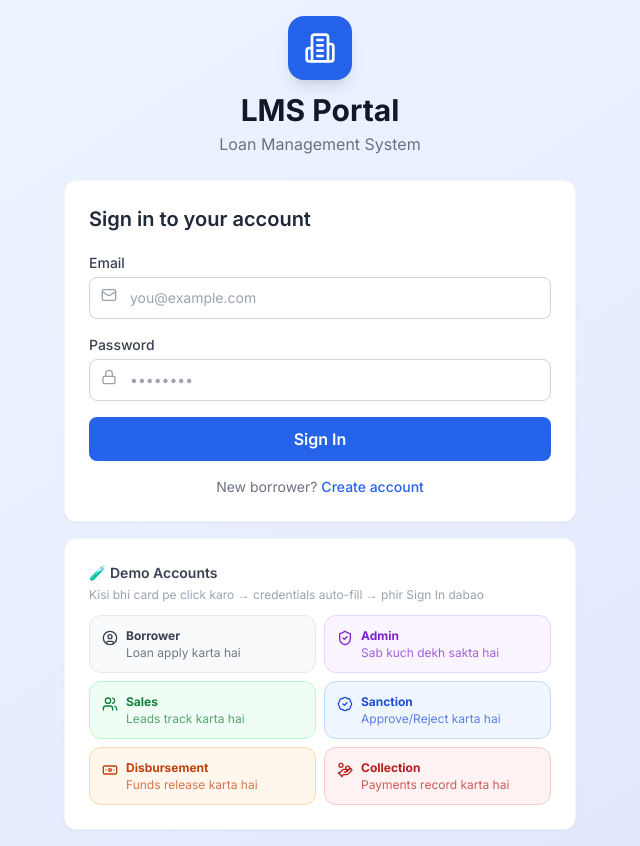
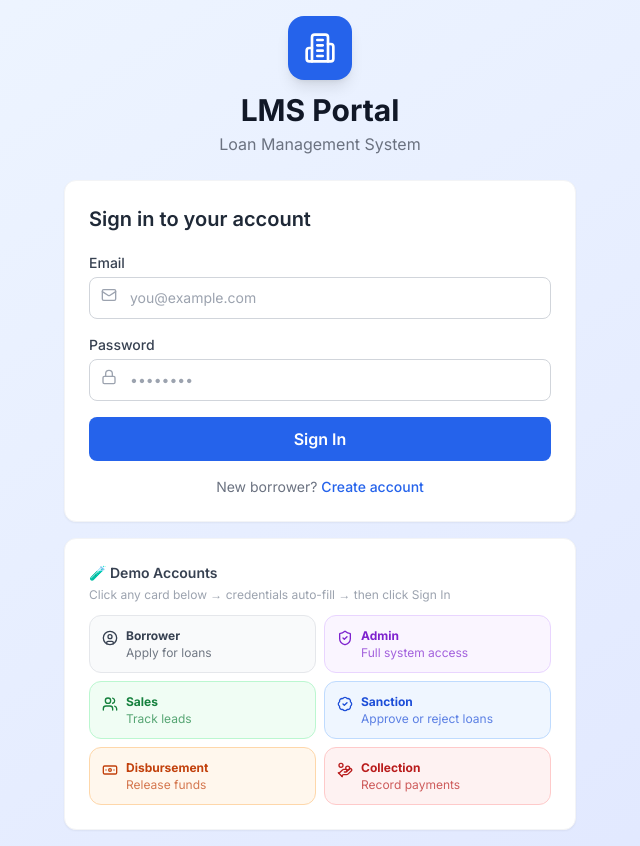
Before and after one commit to Supusha1244/LoanFlow-LMS, a Next.js app in the folder frontend/: page /auth/login in a window 1280 px wide. Shown: the whole page, without its empty margins (320-960 px from the left). Built offline with nearby package versions, Linux system fonts and the light colour scheme.

Commit message:
fix: login page

```diff
--- a/frontend/src/app/auth/login/page.tsx
+++ b/frontend/src/app/auth/login/page.tsx
@@ -19,12 +19,12 @@ function getRedirectPath(role: string): string {
 }
 
 const DEMO_USERS = [
-  { role: 'Borrower',     email: 'borrower@lms.com',    password: 'Borrower@123',    Icon: UserCircle,  color: 'bg-gray-50 text-gray-700 border-gray-200 hover:bg-gray-100',         desc: 'Loan apply karta hai' },
-  { role: 'Admin',        email: 'admin@lms.com',        password: 'Admin@123',        Icon: ShieldCheck, color: 'bg-purple-50 text-purple-700 border-purple-200 hover:bg-purple-100', desc: 'Sab kuch dekh sakta hai' },
-  { role: 'Sales',        email: 'sales@lms.com',        password: 'Sales@123',        Icon: Users,       color: 'bg-green-50 text-green-700 border-green-200 hover:bg-green-100',     desc: 'Leads track karta hai' },
-  { role: 'Sanction',     email: 'sanction@lms.com',     password: 'Sanction@123',     Icon: BadgeCheck,  color: 'bg-blue-50 text-blue-700 border-blue-200 hover:bg-blue-100',         desc: 'Approve/Reject karta hai' },
-  { role: 'Disbursement', email: 'disburse@lms.com',     password: 'Disburse@123',     Icon: Banknote,    color: 'bg-orange-50 text-orange-700 border-orange-200 hover:bg-orange-100', desc: 'Funds release karta hai' },
-  { role: 'Collection',   email: 'collection@lms.com',   password: 'Collection@123',   Icon: HandCoins,   color: 'bg-red-50 text-red-700 border-red-200 hover:bg-red-100',             desc: 'Payments record karta hai' },
+  { role: 'Borrower',     email: 'borrower@lms.com',    password: 'Borrower@123',    Icon: UserCircle,  color: 'bg-gray-50 text-gray-700 border-gray-200 hover:bg-gray-100',         desc: 'Apply for loans' },
+  { role: 'Admin',        email: 'admin@lms.com',        password: 'Admin@123',        Icon: ShieldCheck, color: 'bg-purple-50 text-purple-700 border-purple-200 hover:bg-purple-100', desc: 'Full system access' },
+  { role: 'Sales',        email: 'sales@lms.com',        password: 'Sales@123',        Icon: Users,       color: 'bg-green-50 text-green-700 border-green-200 hover:bg-green-100',     desc: 'Track leads' },
+  { role: 'Sanction',     email: 'sanction@lms.com',     password: 'Sanction@123',     Icon: BadgeCheck,  color: 'bg-blue-50 text-blue-700 border-blue-200 hover:bg-blue-100',         desc: 'Approve or reject loans' },
+  { role: 'Disbursement', email: 'disburse@lms.com',     password: 'Disburse@123',     Icon: Banknote,    color: 'bg-orange-50 text-orange-700 border-orange-200 hover:bg-orange-100', desc: 'Release funds' },
+  { role: 'Collection',   email: 'collection@lms.com',   password: 'Collection@123',   Icon: HandCoins,   color: 'bg-red-50 text-red-700 border-red-200 hover:bg-red-100',             desc: 'Record payments' },
 ];
 
 export default function LoginPage() {
@@ -56,7 +56,7 @@ export default function LoginPage() {
   const fillCredentials = (e: string, p: string) => {
     setEmail(e);
     setPassword(p);
-    toast('Credentials fill ho gaye! Ab Sign In dabao ✅', { icon: '👆' });
+    toast('Credentials filled! Click Sign In to continue ✅', { icon: '👆' });
   };
 
   return (
@@ -103,7 +103,7 @@ export default function LoginPage() {
 
         <div className="card">
           <p className="text-sm font-semibold text-gray-700 mb-1">🧪 Demo Accounts</p>
-          <p className="text-xs text-gray-400 mb-3">Kisi bhi card pe click karo → credentials auto-fill → phir Sign In dabao</p>
+          <p className="text-xs text-gray-400 mb-3">Click any card below → credentials auto-fill → then click Sign In</p>
           <div className="grid grid-cols-2 gap-2">
             {DEMO_USERS.map(({ role, email: e, password: p, Icon, color, desc }) => (
               <button key={role} type="button" onClick={() => fillCredentials(e, p)}
```
